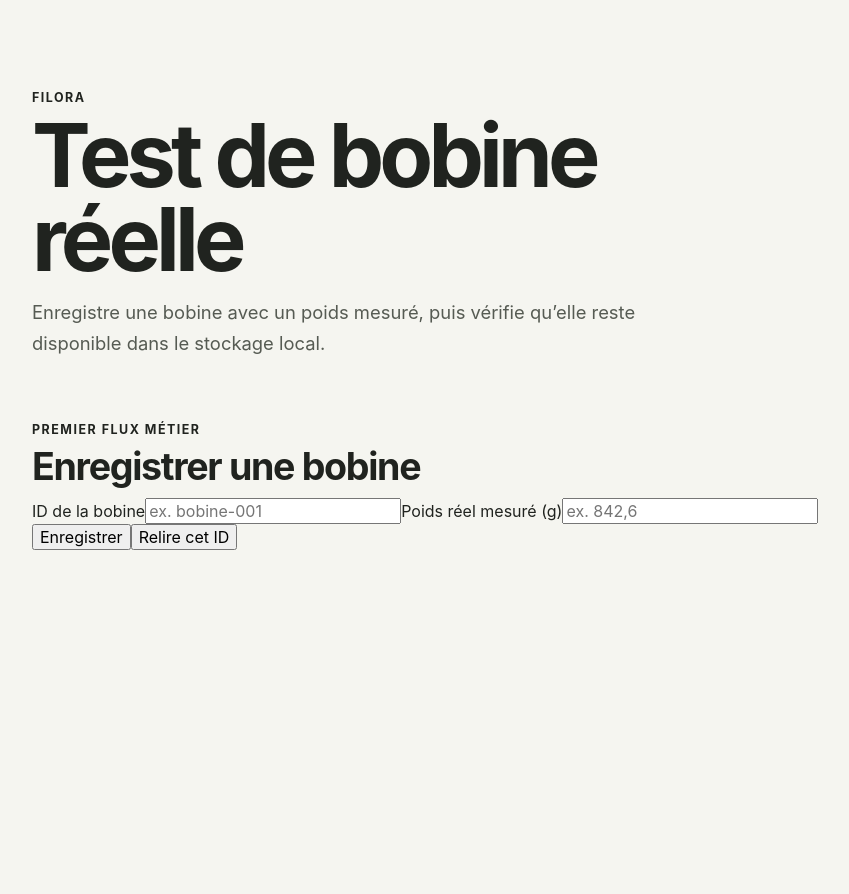
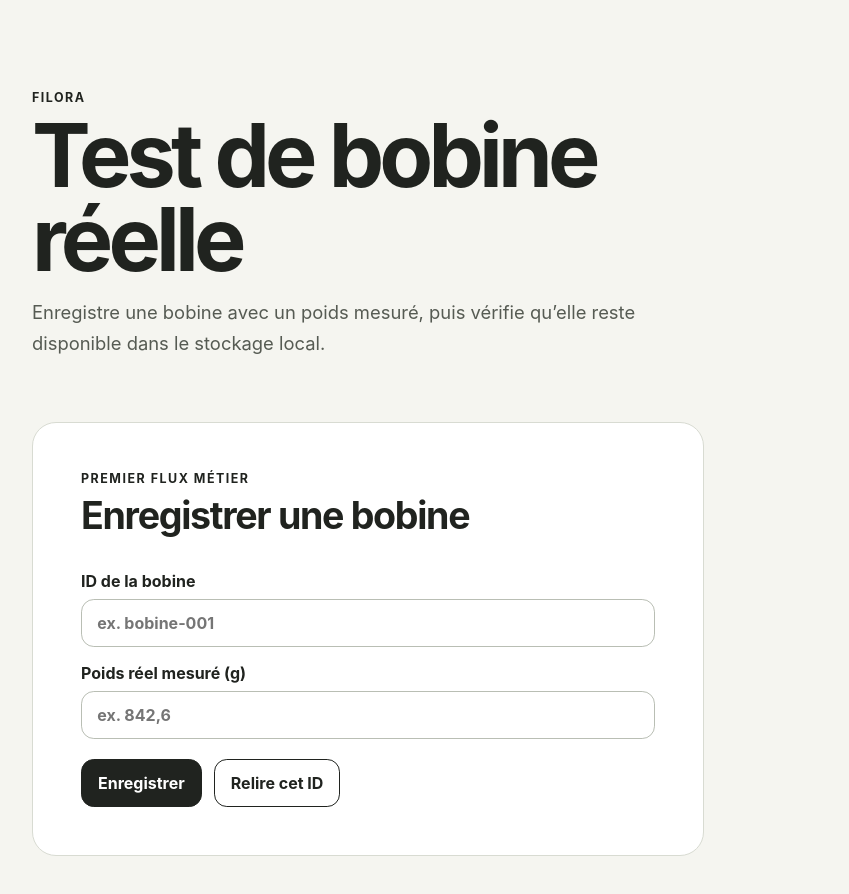
Before and after one commit to LegioFr/Filora-Legacy, a React (Vite) app: page / in a window 1280 px wide. Shown: the top 894 px of the page, without its empty margins (32-881 px from the left). Before the commit the page ends 800 px from the top, so only its background shows below. Built offline with nearby package versions, Linux system fonts and the light colour scheme.

Commit message:
Adapter le style à l’écran de test métier

```diff
--- a/src/styles.css
+++ b/src/styles.css
@@ -21,6 +21,11 @@ input,
 textarea,
 select {
   font: inherit;
+}
+
+button,
+input {
+  min-height: 3rem;
 }
 
 .app-shell {
@@ -62,33 +67,92 @@ h2 {
   letter-spacing: -0.035em;
 }
 
-.intro,
-.empty-state p {
+.intro {
   max-width: 42rem;
   color: #565b53;
   font-size: clamp(1rem, 2.3vw, 1.15rem);
   line-height: 1.65;
 }
 
-.empty-state {
+.spool-test-card {
   display: grid;
-  grid-template-columns: auto 1fr;
-  gap: clamp(1.25rem, 4vw, 2.5rem);
-  align-items: start;
+  gap: 1.5rem;
+  max-width: 42rem;
   padding: clamp(1.5rem, 5vw, 3rem);
   border: 1px solid #d8dbd2;
   border-radius: 1.5rem;
   background: #fff;
 }
 
-.empty-state__mark {
+.spool-form {
   display: grid;
-  width: 3.5rem;
-  aspect-ratio: 1;
-  place-items: center;
+  gap: 1rem;
+}
+
+.spool-form label {
+  display: grid;
+  gap: 0.5rem;
+  font-weight: 700;
+}
+
+.spool-form input {
+  width: 100%;
+  padding: 0.8rem 0.95rem;
+  border: 1px solid #b9beb4;
+  border-radius: 0.8rem;
+  background: #fff;
+  color: inherit;
+}
+
+.spool-form input:focus {
+  outline: 2px solid currentColor;
+  outline-offset: 2px;
+}
+
+.spool-actions {
+  display: flex;
+  flex-wrap: wrap;
+  gap: 0.75rem;
+  padding-top: 0.25rem;
+}
+
+.spool-actions button {
+  padding: 0.75rem 1rem;
   border: 1px solid #20231f;
-  border-radius: 50%;
-  font-weight: 800;
+  border-radius: 0.8rem;
+  background: #20231f;
+  color: #fff;
+  font-weight: 700;
+  cursor: pointer;
+}
+
+.spool-actions .secondary-button {
+  background: #fff;
+  color: #20231f;
+}
+
+.status-message {
+  margin-bottom: 0;
+  color: #565b53;
+  line-height: 1.5;
+}
+
+.saved-result {
+  display: flex;
+  align-items: baseline;
+  justify-content: space-between;
+  gap: 1rem;
+  padding: 1rem 1.1rem;
+  border-radius: 0.9rem;
+  background: #f5f5f0;
+}
+
+.saved-result span {
+  color: #565b53;
+}
+
+.saved-result strong {
+  font-size: 1.35rem;
 }
 
 @media (max-width: 36rem) {
@@ -96,7 +160,16 @@ h2 {
     width: min(100% - 1.25rem, 72rem);
   }
 
-  .empty-state {
-    grid-template-columns: 1fr;
+  .spool-actions {
+    display: grid;
+  }
+
+  .spool-actions button {
+    width: 100%;
+  }
+
+  .saved-result {
+    align-items: flex-start;
+    flex-direction: column;
   }
 }
```
